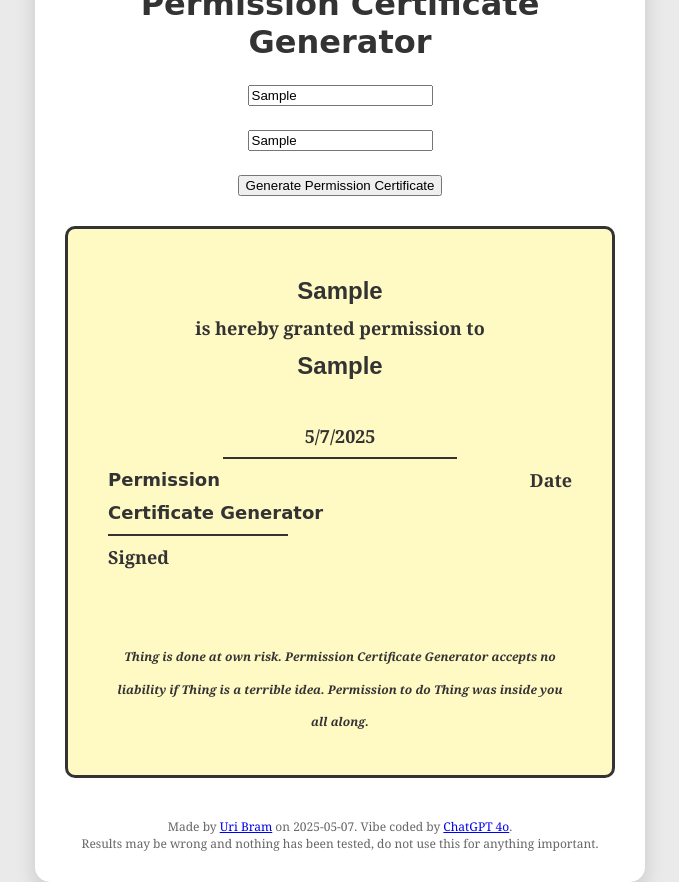
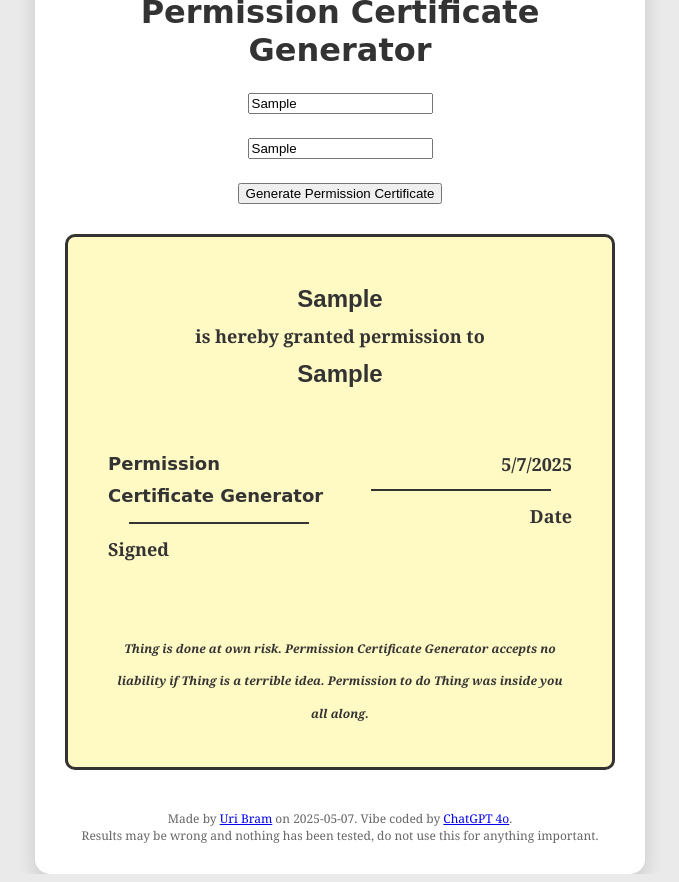
Before and after one commit to marbiru/permission-certificate-generator, a plain HTML site: page index.html in a window 1280 px wide. Both pictures are taken after typing "Sample", "Sample" into the empty fields and a click on the button "Generate Permission Certificate". Shown: the whole page, without its empty margins (300-979 px from the left). Drawn offline with Linux system fonts and the light colour scheme.

Commit message:
Update index.html

```diff
--- a/index.html
+++ b/index.html
@@ -3,7 +3,7 @@
 <head>
   <meta charset="UTF-8">
   <meta name="viewport" content="width=device-width, initial-scale=1.0">
-  <title>Permission Certificate Generator</title>
+  <title>>Permission Certificate Generator</title>
   <script async defer data-domain="marbiru.com" src="https://plausible.io/js/plausible.js"></script>
   <link rel="icon" type="image/png" href="permission-certificate-generator-favicon.png">
 
@@ -93,15 +93,17 @@
     <div>is hereby granted permission to</div>
     <div id="cert-thing">[Thing]</div>
 <br />
-<div id="cert-date">[Date]</div>
-<hr style="width: 50%; margin: 5px auto; border: 1px solid #333;">
-<div style="display: flex; justify-content: space-between; width: 100%; gap: 20px;">
-  <div style="text-align: left; flex: 1;">
+<div style="display: flex; justify-content: space-between; width: 100%; padding-top: 20px;">
+  <div style="width: 48%; text-align: left;">
   <div style="font-family: 'Brush Script MT', cursive;">Permission Certificate Generator</div>
-  <hr style="width: 80%; margin: 5px 0; border: 1px solid #333;">
+  <hr style="width: 80%; border: 1px solid #333;">
   <div>Signed</div>
 </div>
-  <div style="text-align: right; flex: 1;">Date</div>
+  <div style="width: 48%; text-align: right;">
+      <div id="cert-date">[Date]</div>
+      <hr style="width: 80%; border: 1px solid #333;">
+      <div>Date</div>
+    </div>
 </div>
     <br />
     <br />
```
